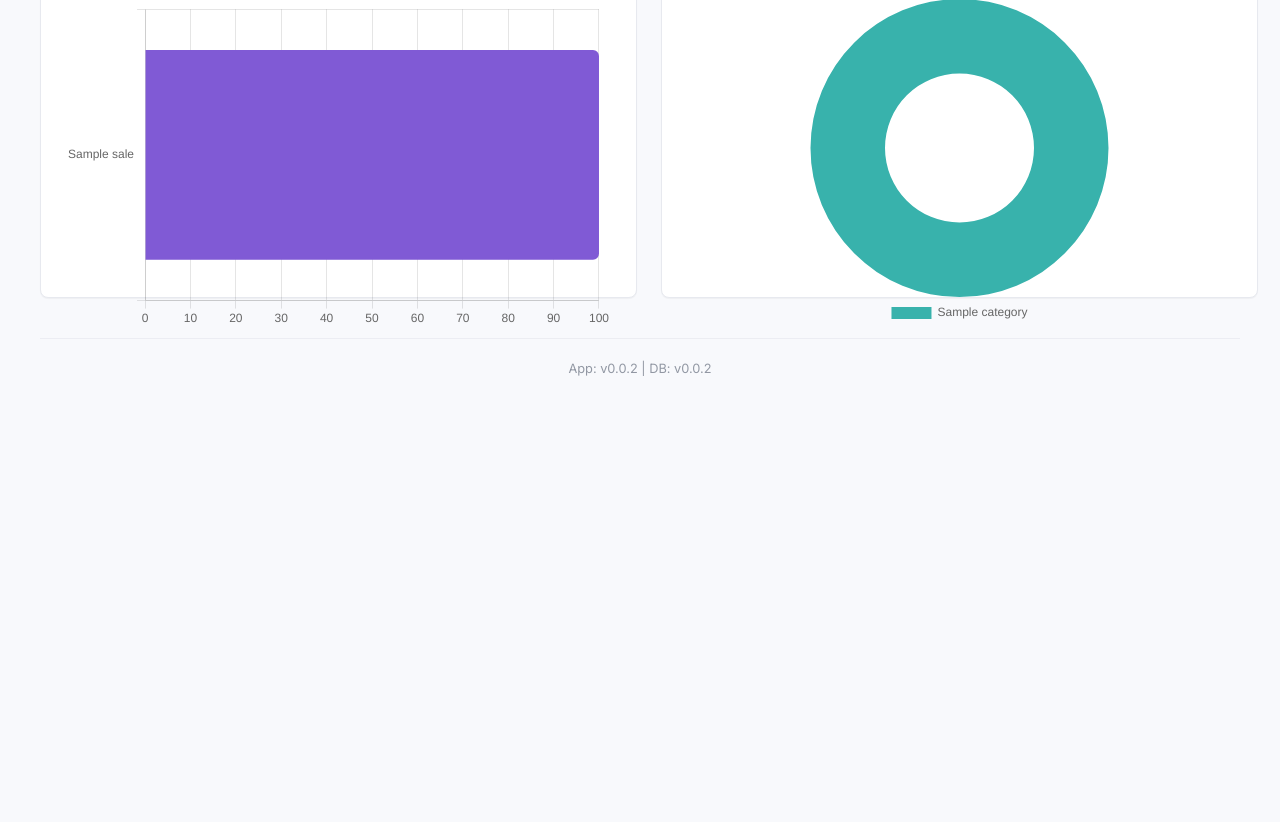
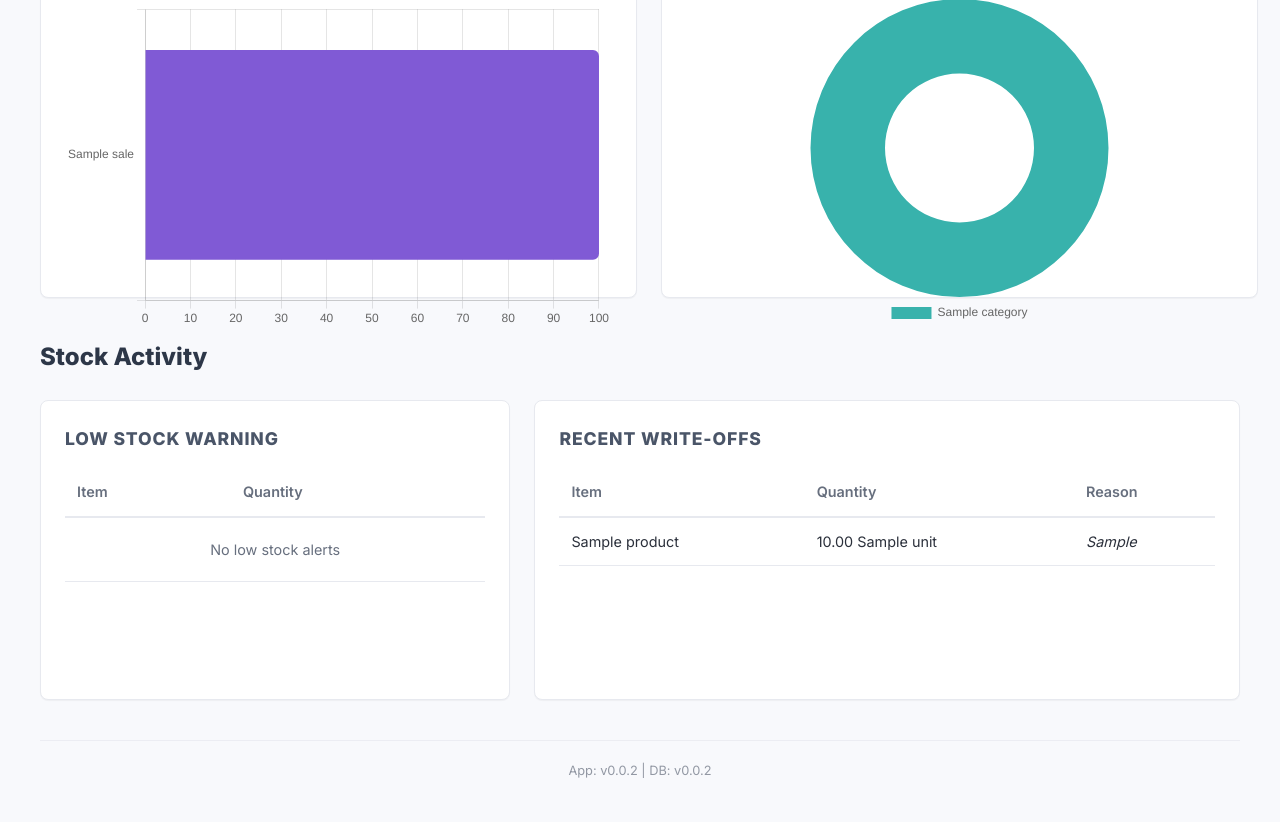
Before and after one commit to Remzi13/py_bakery, a FastAPI app: page /reports in a window 1280 px wide. Shown: the part 733-1555 px from the top of the page. Before the commit the page ends 1109 px from the top, so only its background shows below. Run offline with FastAPI, Linux system fonts and the light colour scheme; tables that the repository leaves empty hold one stand-in row (values such as "Sample post"); some libraries are stand-ins or nearby versions.

Commit message:
feat: Add stock activity section to reports page, displaying low stock warnings and recent write-offs.

```diff
--- a/api/routers/reports.py
+++ b/api/routers/reports.py
@@ -4,7 +4,7 @@
 from typing import List, Optional, Dict, Any
 from api.dependencies import get_model
 from sql_model.model import SQLAlchemyModel
-from sql_model.entities import Sale, ExpenseDocument, ExpenseCategory, ExpenseItem, ExpenseType, Product
+from sql_model.entities import Sale, ExpenseDocument, ExpenseCategory, ExpenseItem, ExpenseType, Product, StockItem, WriteOff, Unit
 from sqlalchemy import func, Float
 from datetime import datetime, timedelta
 
@@ -75,9 +75,27 @@
      .join(ExpenseDocument, ExpenseDocument.id == ExpenseItem.document_id)\
      .group_by(ExpenseCategory.name).all()
 
+    # Stock Status
+    low_stock = model.db.query(StockItem).filter(StockItem.quantity < 10).order_by(StockItem.quantity.asc()).limit(10).all()
+
+    # Recent Write-offs
+    recent_writeoffs = model.db.query(WriteOff).order_by(WriteOff.date.desc()).limit(10).all()
+
     return templates.TemplateResponse(request, "reports.html", {
         "summary": summary,
         "sales_by_day": [{"day": row.day, "revenue": float(row.revenue)} for row in sales_by_day],
         "top_products": [{"name": row.product_name, "revenue": float(row.revenue)} for row in top_products],
-        "expenses_by_category": [{"name": row.name, "total": float(row.total)} for row in expenses_by_category]
+        "expenses_by_category": [{"name": row.name, "total": float(row.total)} for row in expenses_by_category],
+        "low_stock": [{
+            "name": item.name,
+            "quantity": item.quantity,
+            "unit": item.unit.name if item.unit else ""
+        } for item in low_stock],
+        "recent_writeoffs": [{
+            "item_name": (item.stock_item.name if item.stock_item else (item.product.name if item.product else "Unknown")),
+            "quantity": item.quantity,
+            "reason": item.reason,
+            "date": item.date,
+            "unit": item.unit.name if item.unit else ""
+        } for item in recent_writeoffs]
     })
--- a/static/js/translations.js
+++ b/static/js/translations.js
@@ -158,6 +158,10 @@
         thisMonth: "This Month",
         thisYear: "This Year",
         noDataToDisplay: "No data available for selected period",
+        lowStockWarning: "Low Stock Warning",
+        recentWriteoffsHeading: "Recent Write-offs",
+        item: "Item",
+        stockActivity: "Stock Activity",
 
         // Language Switch
         language: "Language",
@@ -328,6 +332,10 @@
         thisMonth: "Этот месяц",
         thisYear: "Этот год",
         noDataToDisplay: "Нет данных для отображения за выбранный период",
+        lowStockWarning: "Предупреждение о низком запасе",
+        recentWriteoffsHeading: "Последние списания",
+        item: "Товар",
+        stockActivity: "Активность на складе",
 
         // Language Switch
         language: "Язык",
--- a/templates/expenses_entry.html
+++ b/templates/expenses_entry.html
@@ -21,7 +21,7 @@
         <header class="view-header"
             style="margin-bottom: 30px; display: flex; justify-content: space-between; align-items: center;">
             <div style="display: flex; align-items: center; gap: 15px;">
-                <h1 id="page-title" data-i18n="expensesTitle" style="margin: 0;">Expenses Entry</h1>
+                <h1 id="page-title" data-i18n="expenses" style="margin: 0;">Expenses Entry</h1>
             </div>
             <div style="display: flex; gap: 10px;">
                 <a href="/" class="btn-secondary">← <span data-i18n="backToHome">Back to Home</span></a>
--- a/templates/reports.html
+++ b/templates/reports.html
@@ -82,6 +82,67 @@
             <div class="chart-container card">
                 <h3 data-i18n="expenseBreakdown">Expense Breakdown</h3>
                 <canvas id="expenseBreakdownChart"></canvas>
+            </div>
+        </div>
+
+        <!-- Stock Activity Section -->
+        <h2 style="margin-top: 40px; margin-bottom: 20px; font-size: 1.5rem; color: #2d3748;" data-i18n="stockActivity">
+            Stock Activity</h2>
+        <div class="stock-activity-grid">
+            <div class="activity-card card">
+                <h3 data-i18n="lowStockWarning">Low Stock Warning</h3>
+                <div class="table-scroll">
+                    <table class="report-table">
+                        <thead>
+                            <tr>
+                                <th data-i18n="item">Item</th>
+                                <th data-i18n="quantity">Quantity</th>
+                            </tr>
+                        </thead>
+                        <tbody>
+                            {% for item in low_stock %}
+                            <tr>
+                                <td>{{ item.name }}</td>
+                                <td class="low-stock-val">{{ "{:,.2f}".format(item.quantity) }} {{ item.unit }}</td>
+                            </tr>
+                            {% else %}
+                            <tr>
+                                <td colspan="2" style="text-align: center; color: var(--text-muted); padding: 20px;">No
+                                    low stock alerts</td>
+                            </tr>
+                            {% endfor %}
+                        </tbody>
+                    </table>
+                </div>
+            </div>
+
+            <div class="activity-card card">
+                <h3 data-i18n="recentWriteoffsHeading">Recent Write-offs</h3>
+                <div class="table-scroll">
+                    <table class="report-table">
+                        <thead>
+                            <tr>
+                                <th data-i18n="item">Item</th>
+                                <th data-i18n="quantity">Quantity</th>
+                                <th data-i18n="reason">Reason</th>
+                            </tr>
+                        </thead>
+                        <tbody>
+                            {% for item in recent_writeoffs %}
+                            <tr>
+                                <td>{{ item.item_name }}</td>
+                                <td>{{ "{:,.2f}".format(item.quantity) }} {{ item.unit }}</td>
+                                <td class="reason-cell">{{ item.reason }}</td>
+                            </tr>
+                            {% else %}
+                            <tr>
+                                <td colspan="3" style="text-align: center; color: var(--text-muted); padding: 20px;">No
+                                    recent write-offs</td>
+                            </tr>
+                            {% endfor %}
+                        </tbody>
+                    </table>
+                </div>
             </div>
         </div>
 
@@ -308,6 +369,67 @@
             .chart-container:nth-child(1) {
                 grid-column: span 1;
             }
+
+            .stock-activity-grid {
+                grid-template-columns: 1fr;
+            }
+        }
+
+        /* Stock Activity Styles */
+        .stock-activity-grid {
+            display: grid;
+            grid-template-columns: 1fr 1.5fr;
+            gap: 24px;
+            margin-top: 24px;
+        }
+
+        .activity-card {
+            padding: 24px;
+            display: flex;
+            flex-direction: column;
+            min-height: 300px;
+        }
+
+        .activity-card h3 {
+            margin: 0 0 15px;
+            font-size: 1.1rem;
+            color: #4a5568;
+            font-weight: 700;
+        }
+
+        .table-scroll {
+            overflow-x: auto;
+            flex: 1;
+        }
+
+        .report-table {
+            width: 100%;
+            border-collapse: collapse;
+            font-size: 0.9rem;
+        }
+
+        .report-table th {
+            text-align: left;
+            padding: 12px;
+            border-bottom: 2px solid var(--border-color);
+            color: var(--text-muted);
+            font-weight: 600;
+        }
+
+        .report-table td {
+            padding: 12px;
+            border-bottom: 1px solid var(--border-color);
+            color: var(--text-color);
+        }
+
+        .low-stock-val {
+            color: #c53030;
+            font-weight: 700;
+        }
+
+        .reason-cell {
+            color: var(--text-muted);
+            font-style: italic;
         }
     </style>
 </body>
```
